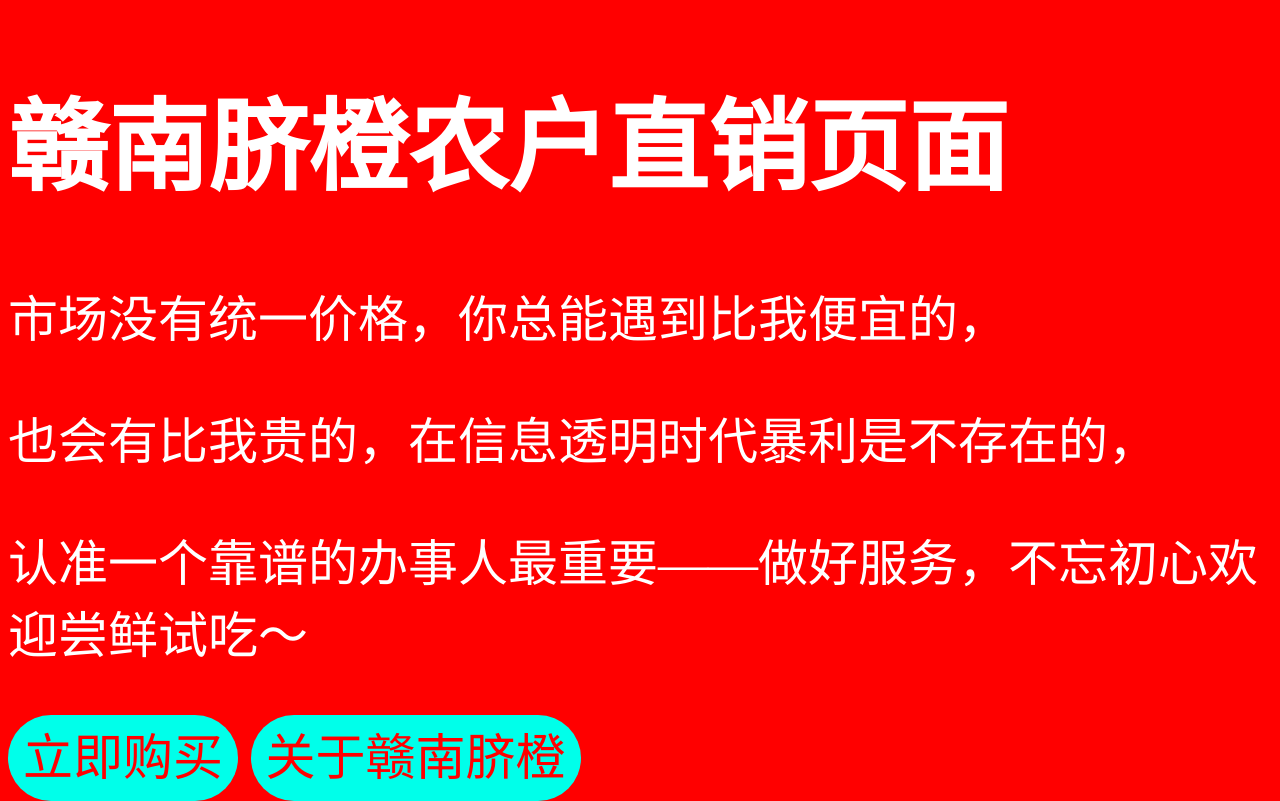
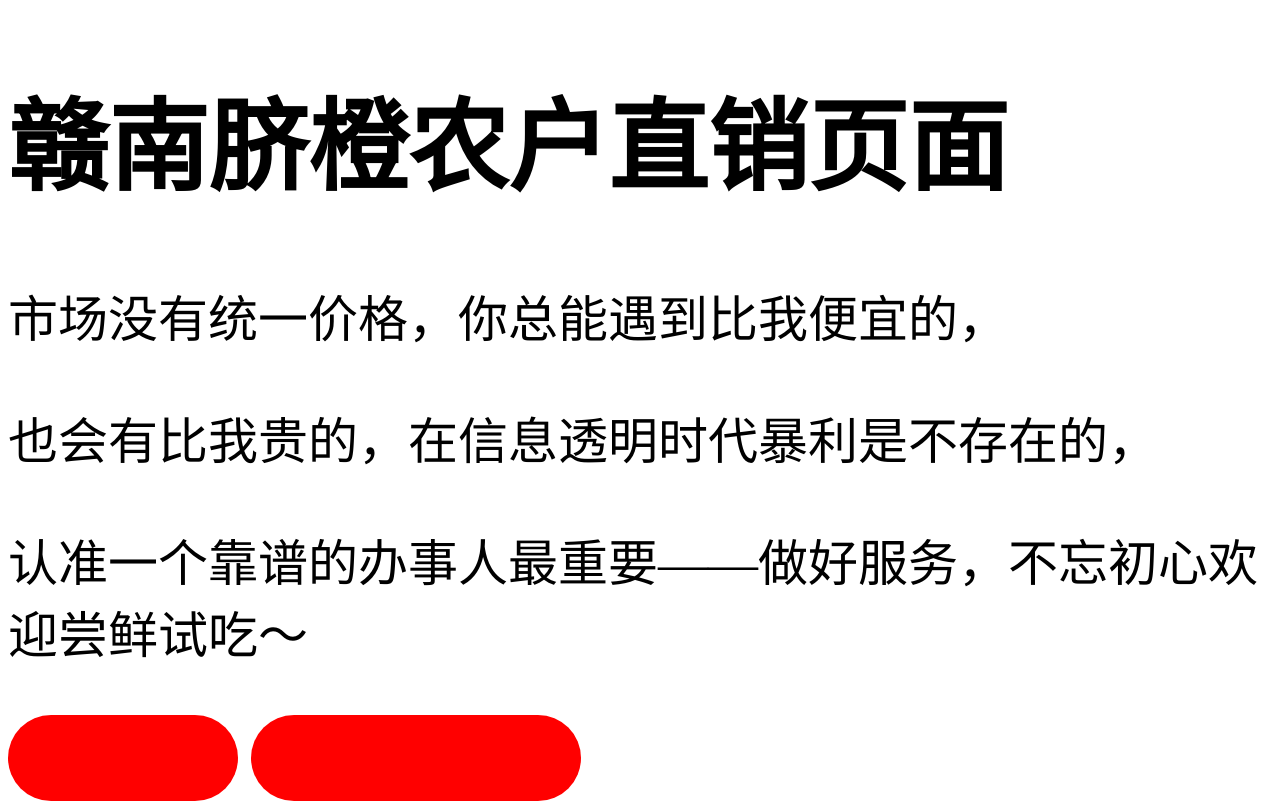
Before and after one commit to gnqj/gnqj.github.io, a plain HTML site: page index.html in a window 1280 px wide. Drawn offline with Linux system fonts and the light colour scheme.

Commit message:
Update index.css

```diff
--- a/index.css
+++ b/index.css
@@ -1,12 +1,12 @@
 body{
-    background-color: red;
-    color: white;
+    background-color: white;
+    color: rgb(0, 0, 0);
     font-size: 50px;
 }
 
 a{
     border-radius: 500px;
-    background: #00ffea;
+    background: red;
     padding: 15px;
     text-decoration: none;
 }
@@ -22,11 +22,6 @@ a:hover{
     color: rgb(255, 0, 0);
 }
 
-.disclaimer{
-    color: #808080;
-    text-align: center;
-}
-
 img{
     width: 100%;
 }
```
